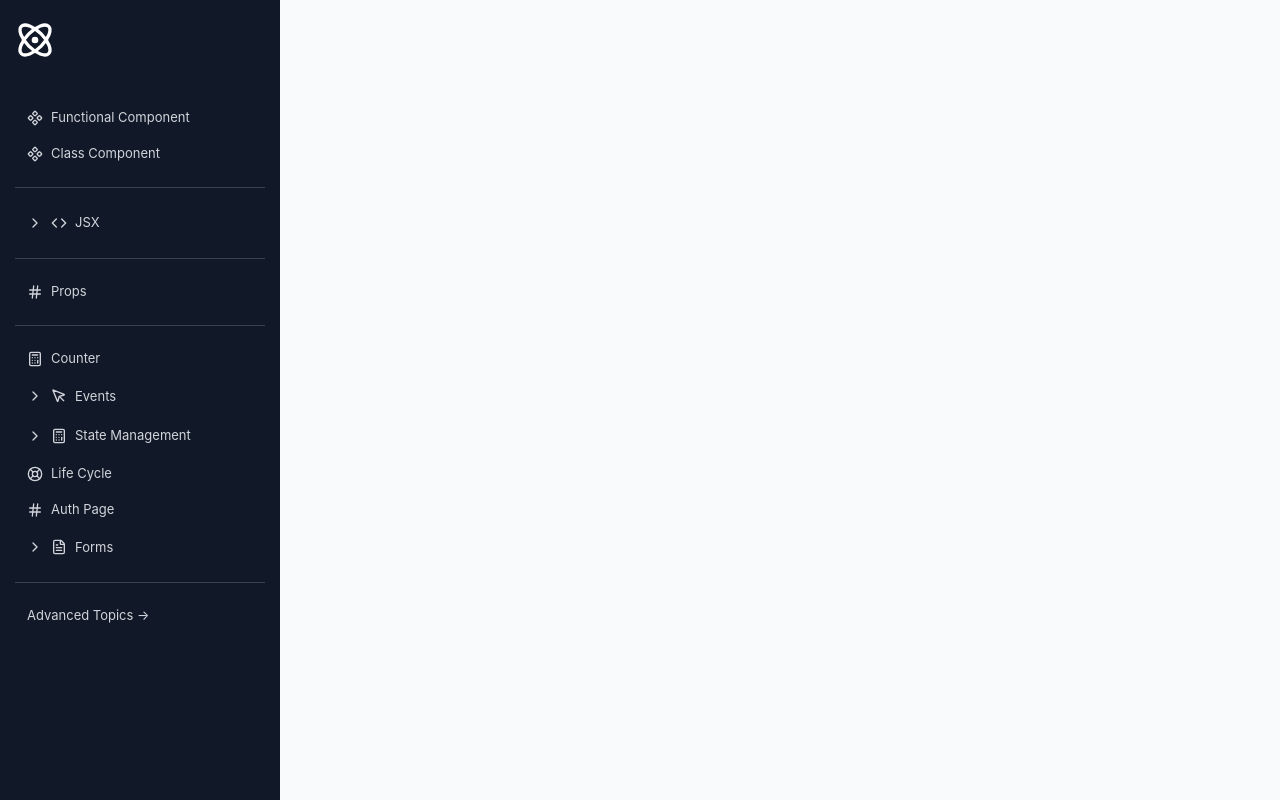
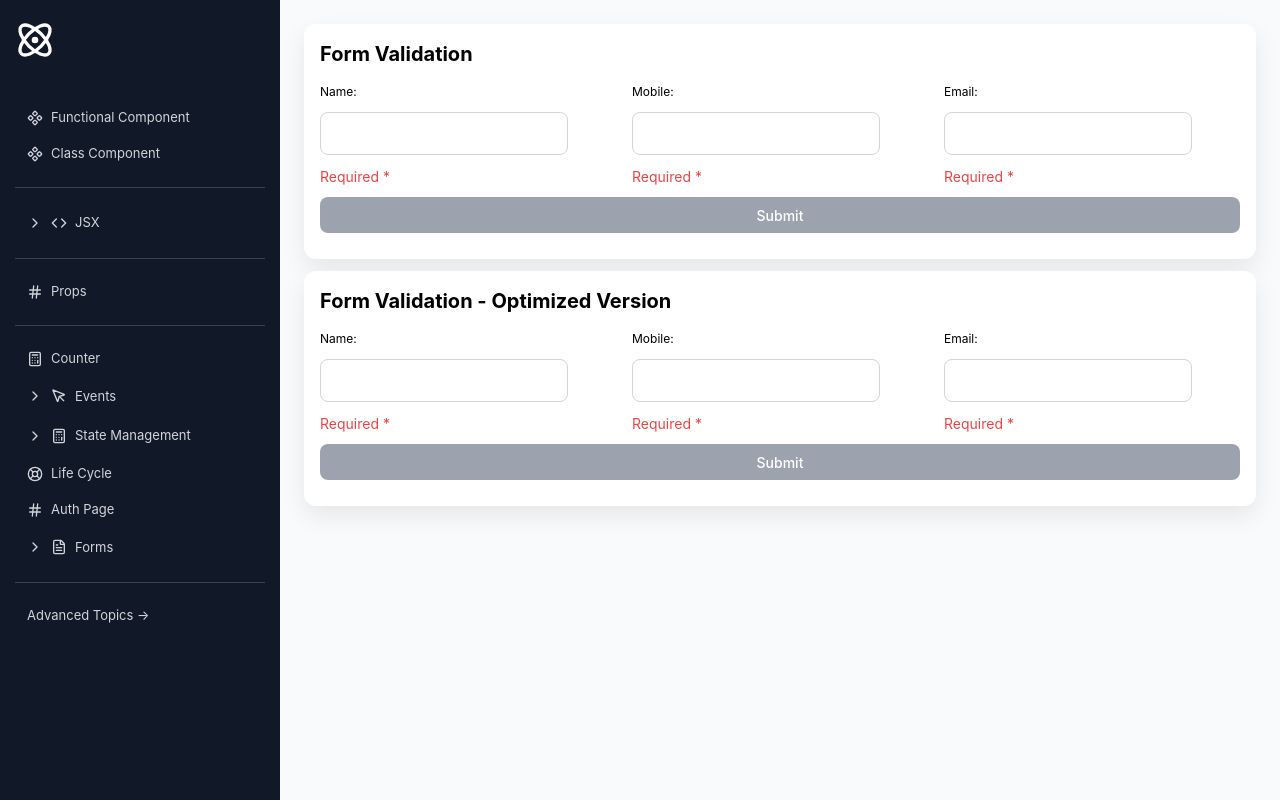
Before and after one commit to mahapatra079/my-app, a React (Create React App) app: page /form-validation in a window 1280 px wide. Built offline with nearby package versions, Linux system fonts and the light colour scheme.

Commit message:
Form validation Hanlding & Optimization Version

```diff
--- a/src/App.js
+++ b/src/App.js
@@ -36,6 +36,8 @@ import ApiTable from "./components/api/ApiTable";
 import ReduxCounter from "./components/redux/features/counterSlice";
 import ListProductsFilter from "./components/api/ListProductsFilter";
 import HOC from "./components/resuable-logic/HOC/HOC";
+import FormValidation from "./components/forms/FormsValidation";
+
 // import { MarvelProducts } from "./components/resuable-logic/custom-hook/MarvelProducts";
 
 import { Component, Code, FileText, MousePointer, Hash, Calculator as CalcIcon, Atom, LifeBuoy, ChevronDown, ChevronRight, } from "lucide-react";
@@ -195,6 +197,9 @@ export default function App() {
                       </Link>
                       <Link to="/uncontrolled">
                         <Hash size={14} /> Uncontrolled
+                      </Link>
+                      <Link to="/form-validation">
+                        <Hash size={14} /> Form Validation
                       </Link>
                     </div>
                   )}
@@ -385,11 +390,14 @@ export default function App() {
             <Route path="/state/todo" element={<ToDoList />} />
             <Route path="/state/tabs" element={<TabSelection />} />
             <Route path="/state/users" element={<TablesListUsers />} />
+            <Route path="/auth/*" element={<AuthPage />} />
+            <Route path="/life-cycle" element={<LifeCycle />} />
+            <Route path="/hoc" element={<HOC />} />
 
-            <Route path="/life-cycle" element={<LifeCycle />} />
-            <Route path="/hoc" element={<HOC />} />            <Route path="/auth/*" element={<AuthPage />} />
+            {/* Controlled Components */}
             <Route path="/controlled" element={<ControlledComponent />} />
             <Route path="/uncontrolled" element={<UncontrolledComponent />} />
+            <Route path="/form-validation" element={<FormValidation />} />
 
             {/* HOOKS ROUTES */}
             <Route path="/advanced/hooks/useState" element={<UseStateExample />} />
--- /dev/null
+++ b/src/components/forms/FormsOptimizeVersion.js
@@ -0,0 +1,52 @@
+import { useState } from "react";
+
+function FormOptimizeVersion() {
+
+    const [form,setForm] = useState({ // Single state object to hold all form fields
+        name: '',  // Single state object to hold all form fields
+        mobile: '', // This approach reduces the number of useState calls and simplifies state management
+        email: ''   // It also allows us to easily add more fields in the future without needing to create new state variables
+    });
+
+    const handleChange = (e) => { // Generic change handler for all input fields
+        const {name,value} = e.target; // Destructure name and value from the event target
+        setForm(prevState => ({   // Use functional update to ensure we have the latest state
+            ...prevState,  // Spread the previous state to keep other fields unchanged
+            [name]: value  // Update the specific field that changed
+        }));
+        console.log(`${name} changed to:`, value); // Log the changed field and its new value
+    };
+
+    const handleSubmit = (e) => {
+        e.preventDefault(); // Prevent the default form submission behavior
+        console.log("Form submitted with values:", form);
+    }
+
+    return (
+        <>
+         <form className="card" onSubmit={handleSubmit}>
+            <h2 className="font-bold text-xl">Form Validation - Optimized Version</h2>
+            <div className="grid grid-cols-3 gap-4 mt-4">
+                <div className="flex flex-col items-start gap-3">
+                    <label htmlFor="name" className="text-xs truncate w-full">Name: {form.name}</label>
+                    <input type="text" id="name" name="name" value={form.name} required onChange={handleChange} className="form-control" />
+                    { !form.name && <span className="text-sm text-red-500"> Required *</span> }
+                </div>
+                <div className="flex flex-col items-start gap-3">
+                    <label htmlFor="mobile" className="text-xs truncate w-full">Mobile: {form.mobile}</label>
+                    <input type="tel" id="mobile" name="mobile" value={form.mobile} required onChange={handleChange} className="form-control" />
+                    { !form.mobile && <span className="text-sm text-red-500"> Required *</span> }
+                </div>
+                <div className="flex flex-col items-start gap-3">
+                    <label htmlFor="email" className="text-xs truncate w-full">Email: {form.email}</label>
+                    <input type="email" id="email" name="email" value={form.email} required onChange={handleChange} className="form-control " />
+                    { !form.email && <span className="text-sm text-red-500"> Required *</span> }
+                </div>
+            </div>
+              <button type="submit" className="addBtn" disabled={!form.name || !form.mobile || !form.email}>Submit</button>
+            </form>
+        </>
+    );
+}
+
+export default FormOptimizeVersion;
--- /dev/null
+++ b/src/components/forms/FormsValidation.js
@@ -0,0 +1,69 @@
+import { useState } from "react";
+import FormOptimizeVersion from "./FormsOptimizeVersion";
+
+function FormValidation() {
+
+    const [name, setName] = useState('');
+    const [mobile, setMobile] = useState('');
+    const [email, setEmail] = useState('');
+
+    const handleName =(e) => {
+        setName(e.target.value);
+        console.log("Name changed to:", e.target.value);
+    }
+
+    const handleMobile = (e) => {
+        setMobile(e.target.value);
+        console.log("Mobile changed to:", e.target.value);
+
+    }
+
+    const handleEmail = (e) => {
+        setEmail(e.target.value);
+        console.log("Email changed to:", e.target.value);
+    }
+
+    // Handle form submission
+    const handleSubmit = (e) => {
+        e.preventDefault(); // Prevent the default form submission behavior
+        console.log("Form submitted with values:", { name, mobile, email });
+    }
+
+    return (
+        <>
+            <form className="card" onSubmit={handleSubmit}>
+            <h2 className="font-bold text-xl">Form Validation</h2>
+            <div className="grid grid-cols-3 gap-4 mt-4">
+                <div className="flex flex-col items-start gap-3">
+                    <label htmlFor="name" className="text-xs truncate w-full">Name: {name}</label>
+                    <input type="text" id="name" name="name" value={name} required onChange={handleName} className="form-control" />
+                    { !name && <span className="text-sm text-red-500"> Required *</span> }
+                </div>
+                <div className="flex flex-col items-start gap-3">
+                    <label htmlFor="mobile" className="text-xs truncate w-full">Mobile: {mobile}</label>
+                    <input type="tel" id="mobile" name="mobile" value={mobile} required onChange={handleMobile} className="form-control" />
+                    { !mobile && <span className="text-sm text-red-500"> Required *</span> }
+                </div>
+                <div className="flex flex-col items-start gap-3">
+                    <label htmlFor="email" className="text-xs truncate w-full">Email: {email}</label>
+                    <input type="email" id="email" name="email" value={email} required onChange={handleEmail} className="form-control " />
+                    { !email && <span className="text-sm text-red-500"> Required *</span> }
+                </div>
+            </div>
+              <button type="submit" className="addBtn" disabled={!name || !mobile || !email}>Submit</button>
+            </form>
+            <FormOptimizeVersion />
+        </>
+    );
+}
+
+export default FormValidation;
+
+// This is called a controlled component in React:
+
+// Input value is controlled by state
+// onChange updates state
+// React re-renders with new value
+// Form validation is done by checking if state values are empty
+// Submit button is disabled if any field is empty
+// This approach gives us full control over the form inputs and allows us to easily implement validation logic.
```
